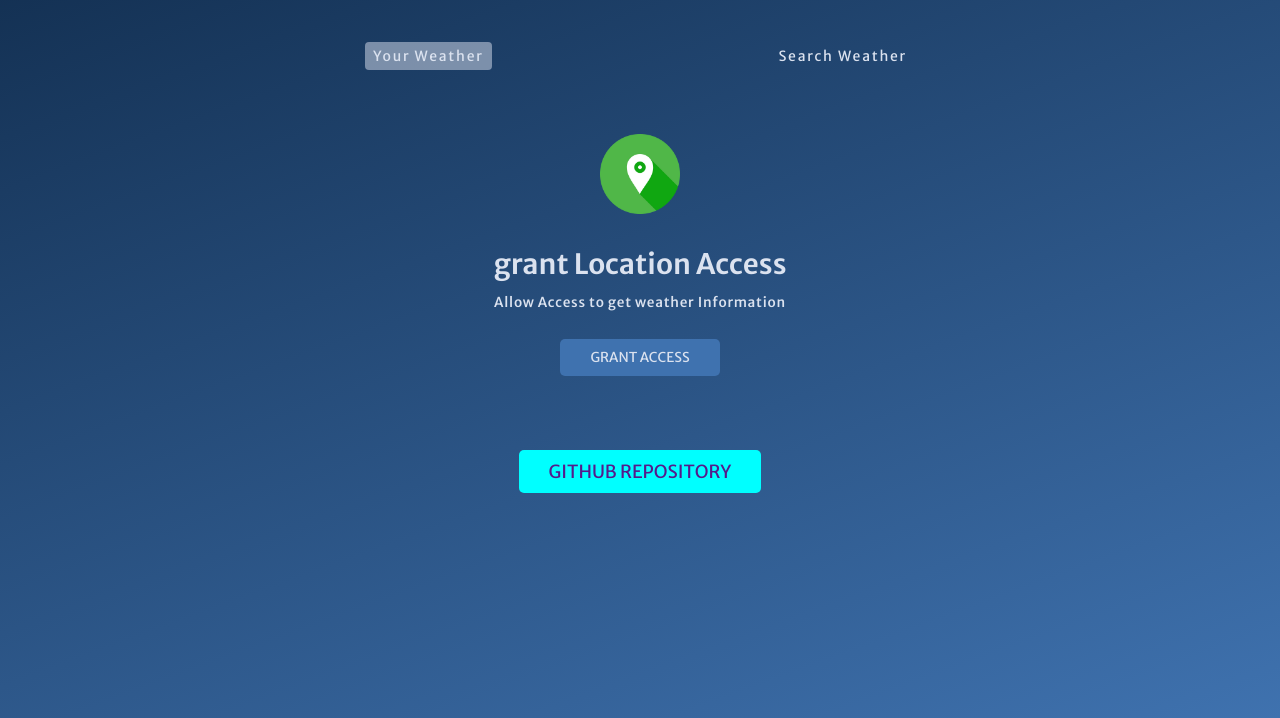
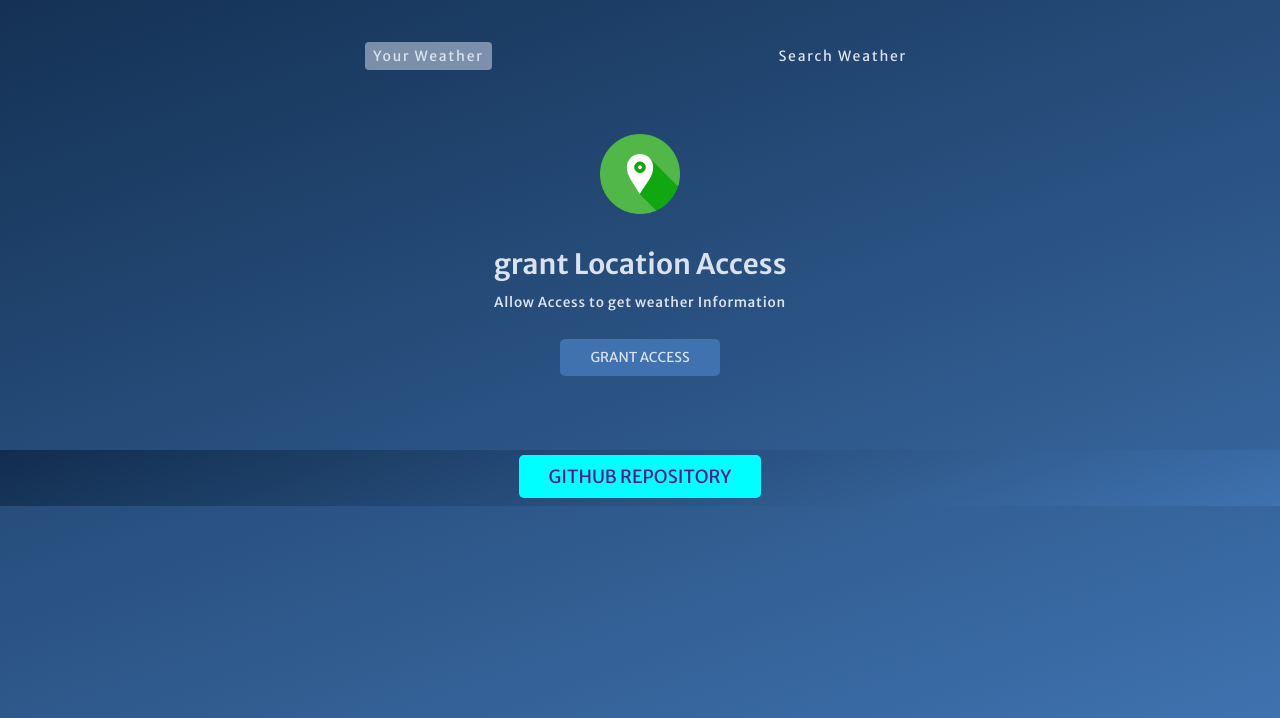
Before and after one commit to pravin28n/WEATHER-APP, a plain HTML site: page index.html in a window 1280 px wide. Shown: the part 82-800 px from the top of the page. Drawn offline with Linux system fonts and the light colour scheme.

Commit message:
Remaning code

```diff
--- a/index.html
+++ b/index.html
@@ -104,12 +104,10 @@
     </div> -->
       </div>
       <div class="footerDiv">
-        <footer>
-          <!-- <p class="footer">&#169; Copyright by Pravin</p> -->
-          <button class="  githubBtn">
-            <a href="" style="text-decoration: none; " >github repository</a>
-          </button>
-        </footer>
+       <!-- <p class="footer">&#169; Copyright by Pravin</p> -->
+       <button class="  githubBtn">
+        <a href="" style="text-decoration: none; " >github repository</a>
+      </button>
       </div>
     </div>
 
--- a/style.css
+++ b/style.css
@@ -246,8 +246,10 @@ h1{
 
 .footerDiv{
     text-align: center;
-    color: white;
 
+    width: 100vw;
+    height: 7%;
+     background-image: linear-gradient(160deg, #112d4e 0%, #3f72af 100%);;
 
 }
 .githubBtn{
@@ -265,11 +267,11 @@ h1{
     background-color: aqua;
     cursor: pointer;
     padding: 10px 30px;
-    margin-bottom: 10px;
+    margin-bottom: 5px;
 
     font: bold;
     font-size: large;
-
+    margin-top: 5px;
 
   }
 
```
